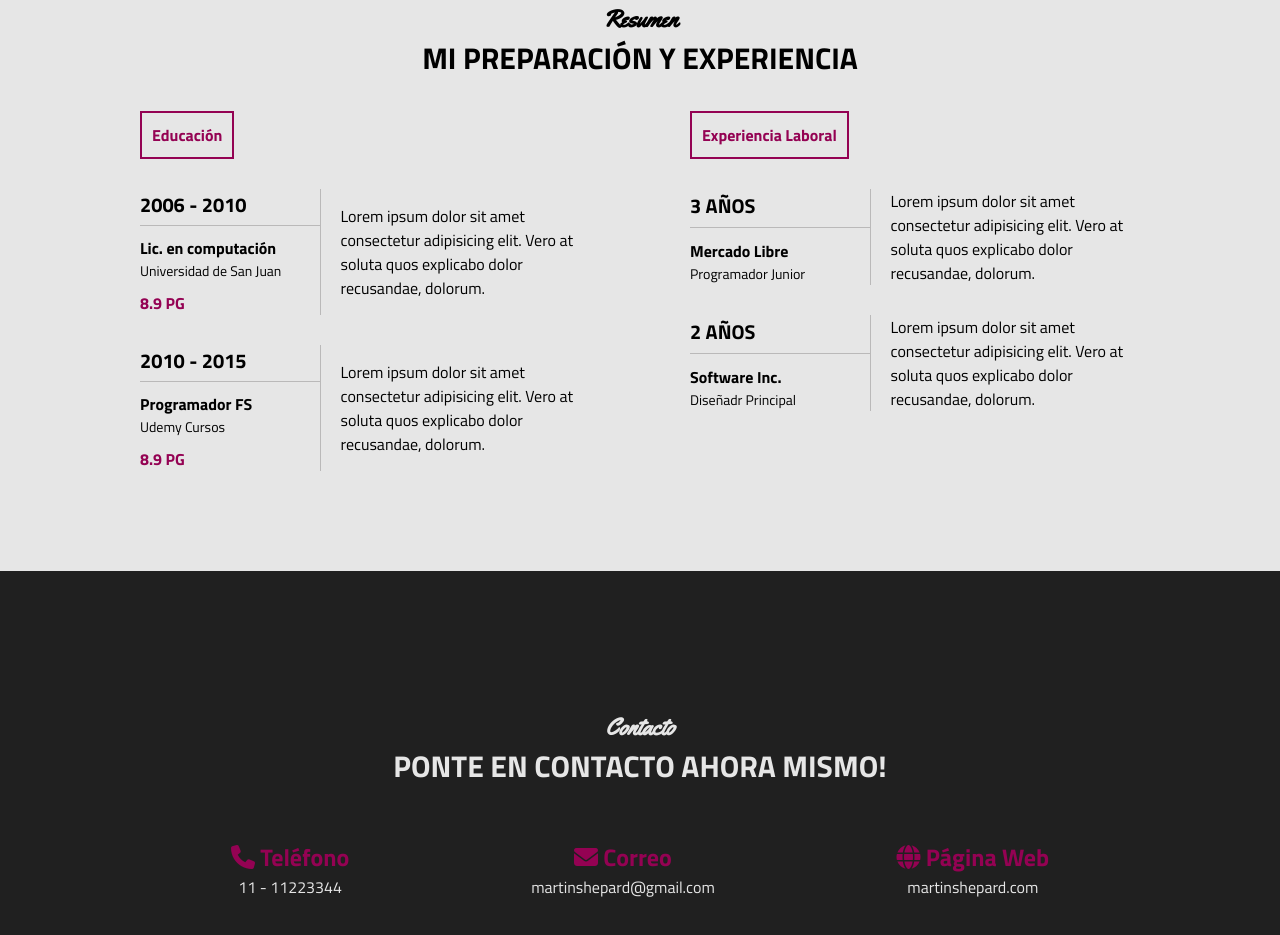
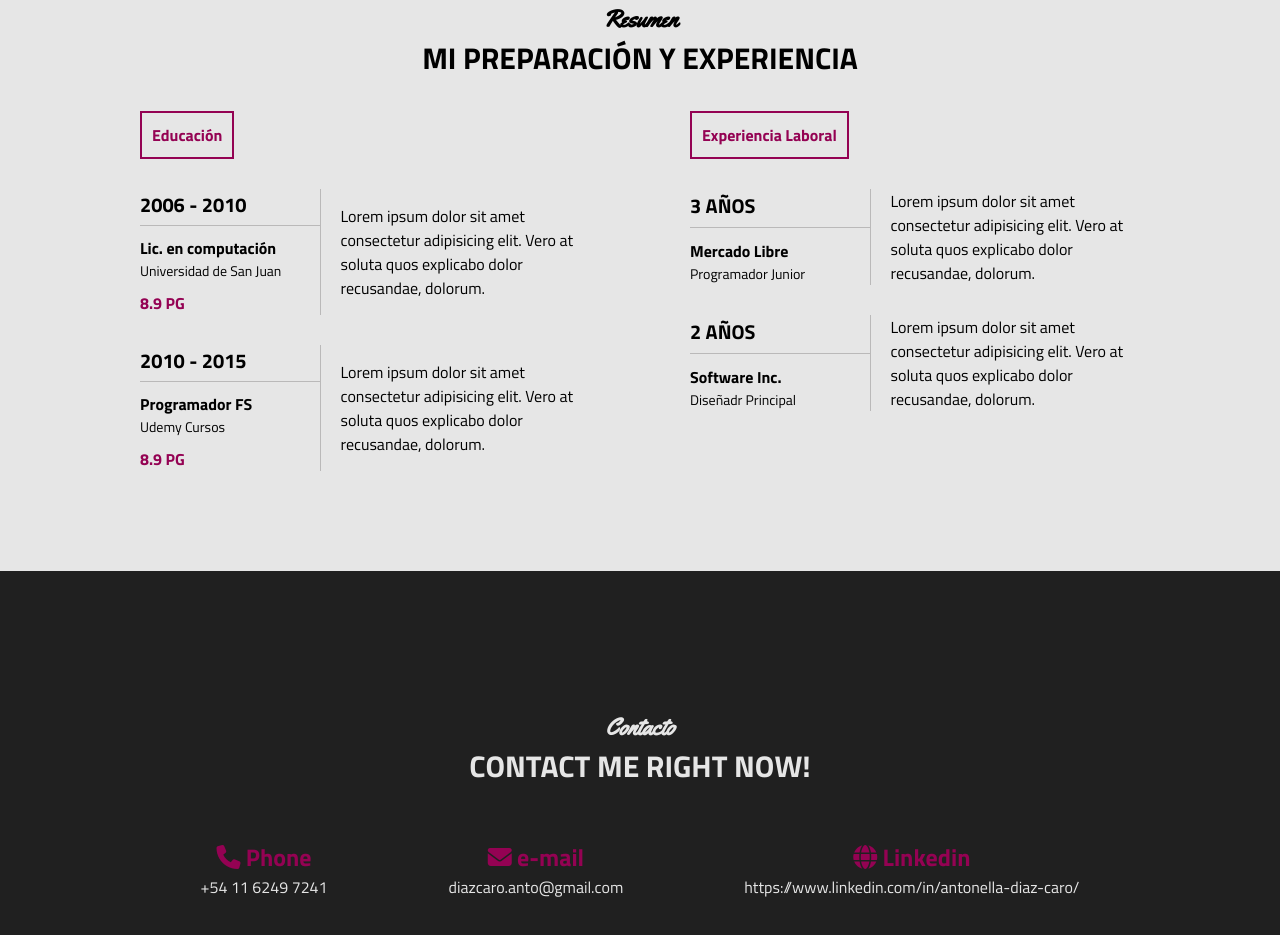
Before and after one commit to NellaCaro/curriculum-vitae, a plain HTML site: page index.html in a window 1280 px wide. Shown: the part 1821-2756 px from the top of the page. Drawn offline with Linux system fonts and the light colour scheme.

Commit message:
Update HTML

```diff
--- a/index.html
+++ b/index.html
@@ -232,26 +232,26 @@
     <section class="contacto" id="contacto">
         <div class="contenido-seccion">
             <h2 class="titulo-seccion">Contacto</h2>
-            <h3>Ponte en contacto ahora mismo!</h3>
+            <h3>Contact me right now!</h3>
 
             <div class="fila">
                 <div class="col">
                     <h2>
-                        <i class="fa-solid fa-phone"></i> Teléfono
+                        <i class="fa-solid fa-phone"></i> Phone
                     </h2>
-                    <span class="info-contacto">11 - 11223344</span>
+                    <span class="info-contacto"> +54 11 6249 7241</span>
                 </div>
                 <div class="col">
                     <h2>
-                        <i class="fa-solid fa-envelope"></i> Correo
+                        <i class="fa-solid fa-envelope"></i> e-mail
                     </h2>
-                    <span class="info-contacto">martinshepard@gmail.com</span>
+                    <span class="info-contacto">diazcaro.anto@gmail.com</span>
                 </div>
                 <div class="col">
                     <h2>
-                        <i class="fa-solid fa-globe"></i> Página Web
+                        <i class="fa-solid fa-globe"></i> Linkedin
                     </h2>
-                    <span class="info-contacto">martinshepard.com</span>
+                    <span class="info-contacto">https://www.linkedin.com/in/antonella-diaz-caro/</span>
                 </div>
             </div>
         </div>
```
